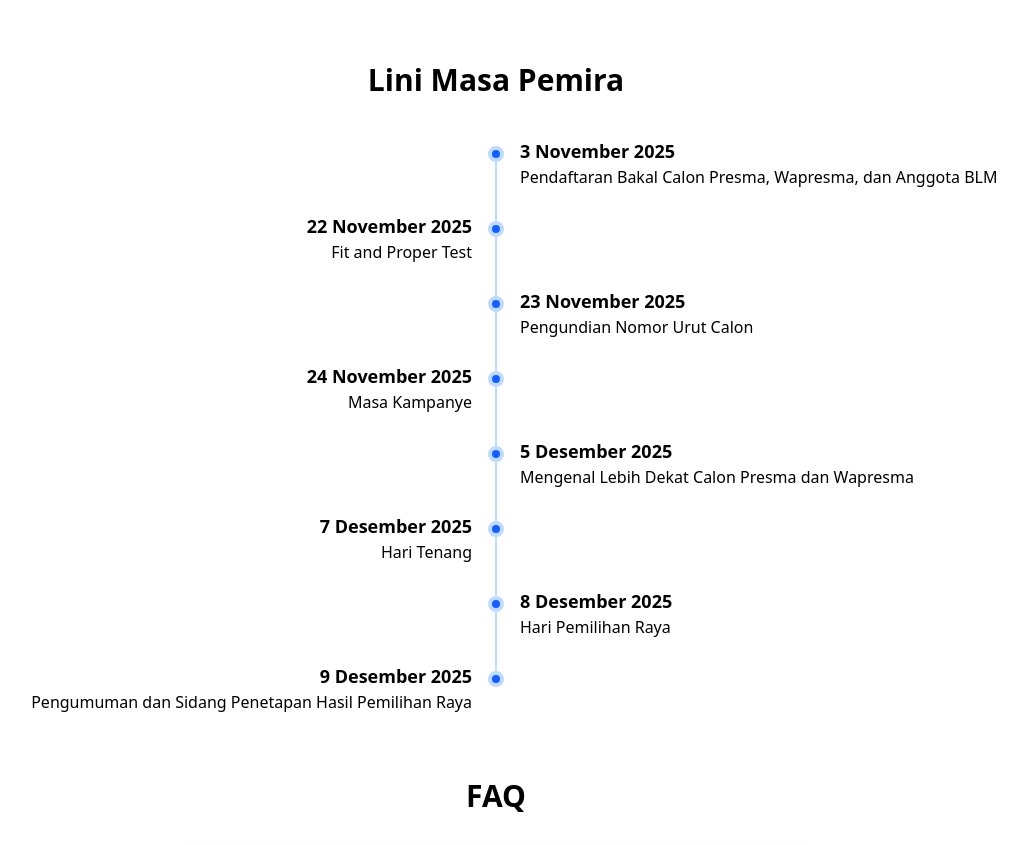
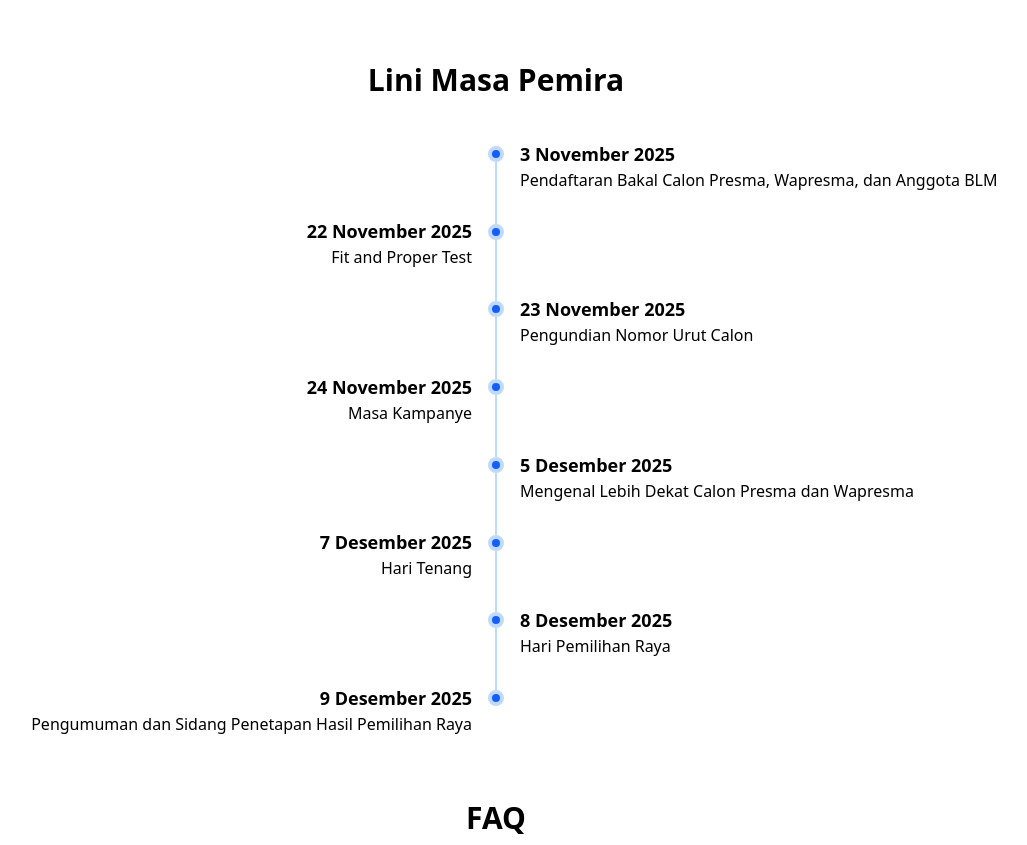
Before and after one commit to AmilLabib/pemira, a React (Vite) app: page / in a window 1280 px wide. Shown: the part 862-1707 px from the top of the page, without its empty margins (144-1171 px from the left). Built offline with nearby package versions, Linux system fonts and the light colour scheme.

Commit message:
fix: adjust margin for timeline event date display

```diff
--- a/src/react/components/Home/Timeline.tsx
+++ b/src/react/components/Home/Timeline.tsx
@@ -51,7 +51,7 @@ const Timeline: React.FC<TimelineProps> = ({ events }) => (
           <div
             className={`${idx < events.length - 1 ? "mb-8" : ""} flex flex-1 flex-col`}
           >
-            <span className="-mt-[0.5em] text-lg font-semibold">
+            <span className="-mt-[0.35em] text-lg font-semibold">
               {new Date(event.date).toLocaleDateString("id-ID", {
                 year: "numeric",
                 month: "long",
```
